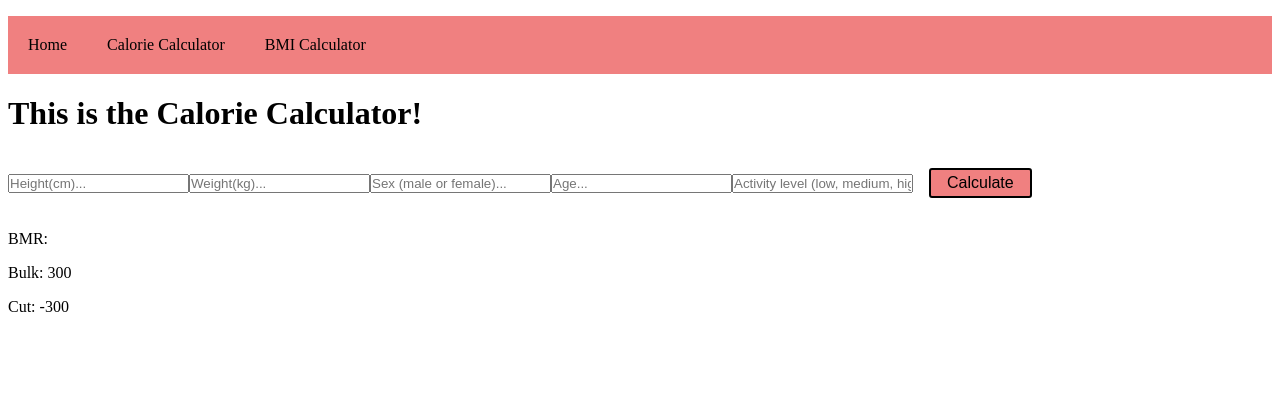
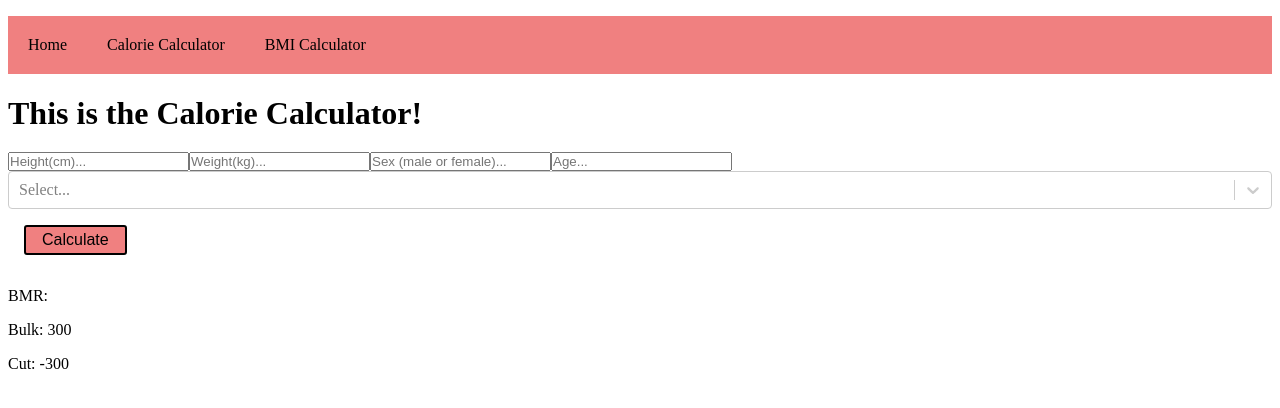
Before and after one commit to Dominik-luszcz/MernPractice, a React (Create React App) app in the folder client/: page /calorieCalculator in a window 1280 px wide. Shown: the top 408 px of the page. Built offline with nearby package versions, Linux system fonts and the light colour scheme.

Commit message:
Test select option

```diff
--- a/client/src/pages/CalorieCalculator.jsx
+++ b/client/src/pages/CalorieCalculator.jsx
@@ -5,6 +5,7 @@ import { useState, useEffect } from 'react';
 import UsersList from "./users_list";
 import Axios from 'axios';
 import styled from "styled-components";
+import Select from "react-select"
 
 function CalorieCalculator() {
     const [sex, setSex] = useState("");
@@ -13,12 +14,17 @@ function CalorieCalculator() {
     const [height, setHeight] = useState("");
     const [calories, setCalories] = useState("");
     const [age, setAge] = useState("")
+    const activityOptions = [
+        { value: 'low', label: 'Low' },
+        { value: 'medium', label: 'Medium' },
+        { value: 'high', label: 'High' }
+    ]
     var activity_level = 0;
 
     const calculateCalories = () => {
-        if(activity === "low"){
+        if(activityOptions === "low"){
             activity_level = 1.2;
-        } else if (activity === "medium"){
+        } else if (activityOptions === "medium"){
             activity_level = 1.5;
         }else{
             activity_level = 1.7;
@@ -70,9 +76,7 @@ function CalorieCalculator() {
                 <input type = "Number" placeholder='Age...' onChange={(event) => {
                     setAge(event.target.value);
                 }}/>
-                <input type = "Text" placeholder='Activity level (low, medium, high)...' onChange={(event) => {
-                    setActivity(event.target.value);
-                }}/>
+                <Select options = {activityOptions}/>
                 <Button inverted onClick={calculateCalories}> Calculate </Button>
             </div>
 
```
